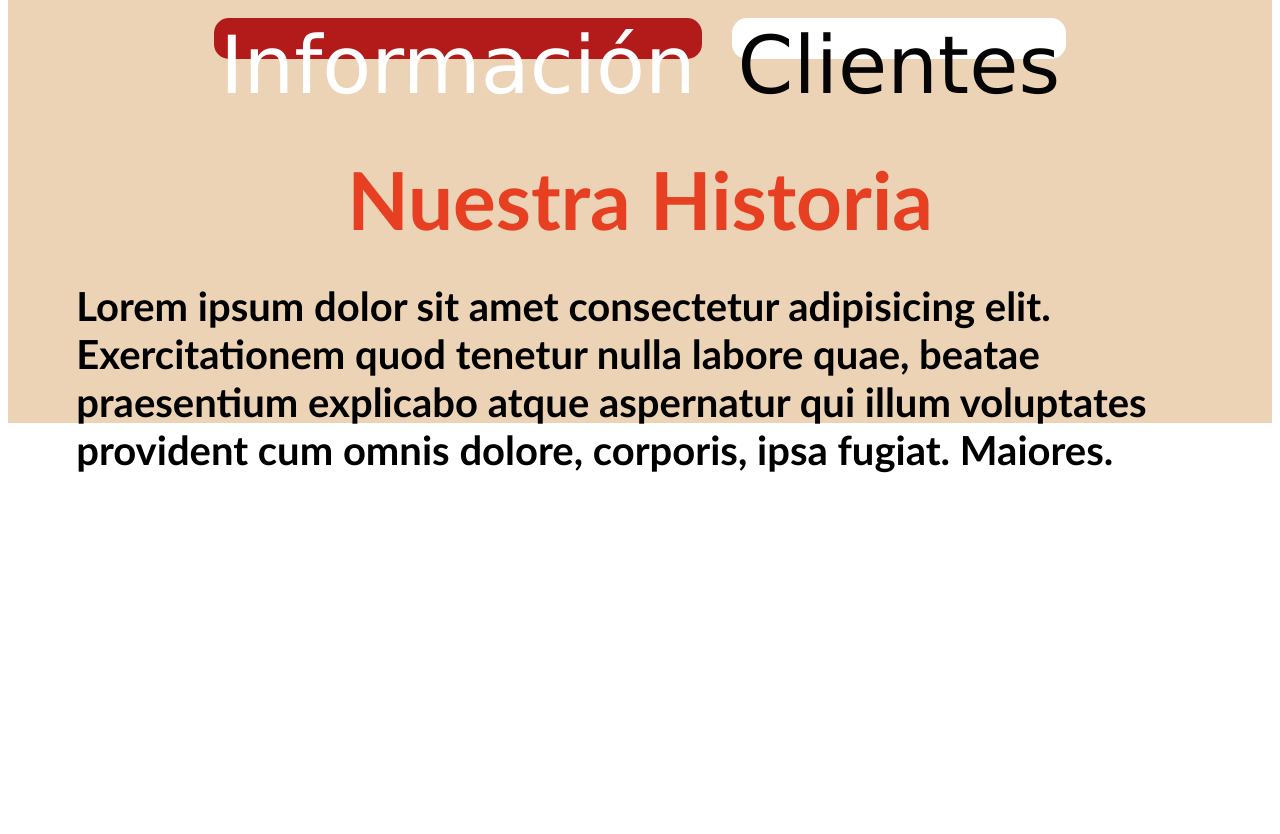
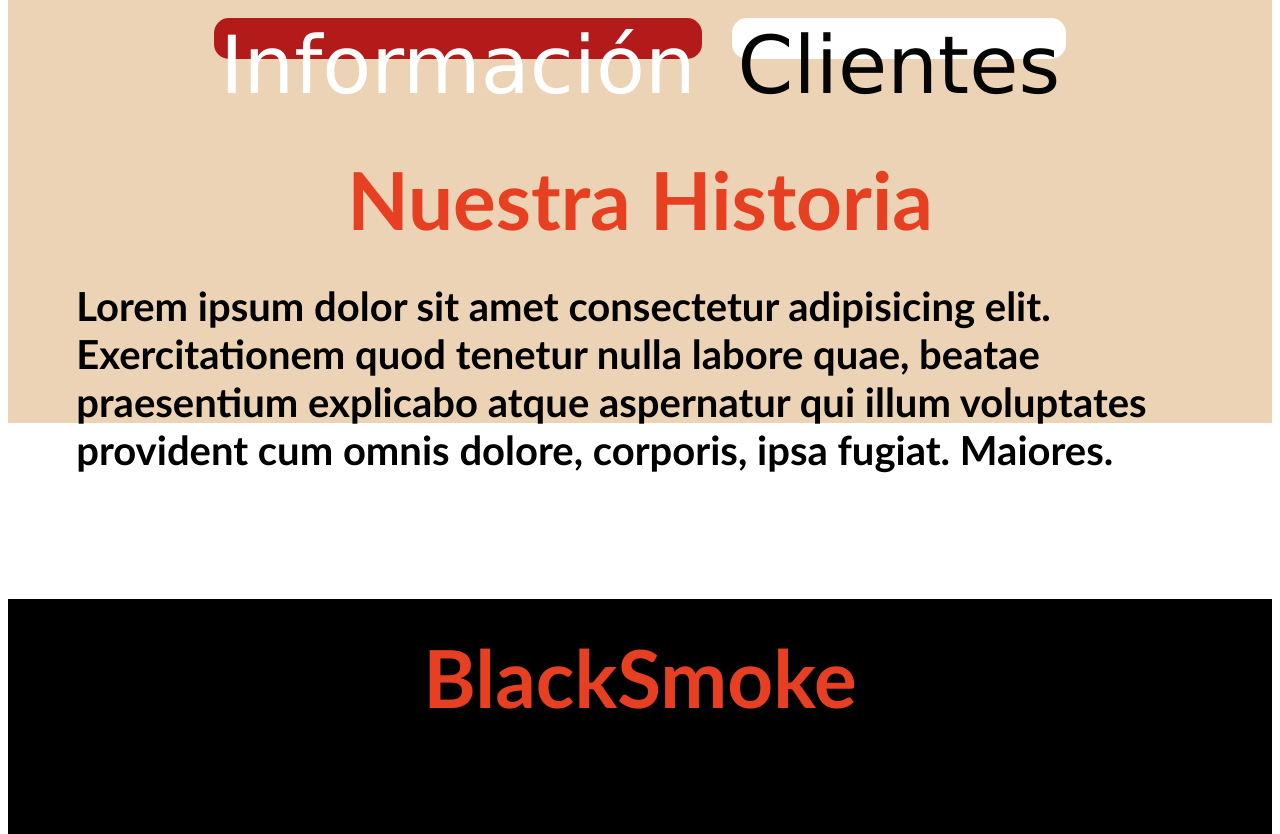
Before and after one commit to MDUCO/Prueba-Chalenge-Section-, a plain HTML site: page index.html in a window 1280 px wide. Shown: the part 761-1595 px from the top of the page. Before the commit the page ends 1353 px from the top, so only its background shows below. Drawn offline with Linux system fonts and the light colour scheme.

Commit message:
pie-pagina

```diff
--- a/index.css
+++ b/index.css
@@ -148,3 +148,12 @@ font-family: 'Gill Sans', 'Gill Sans MT', Calibri, 'Trebuchet MS', sans-serif;
 color: rgb(0, 0, 0);
 
 }
+
+.container-pie{
+    height: 20%;
+    width: 100%;
+    background-color: black;
+    display: flex;
+    justify-content: center;
+    align-items: flex-start;
+}
--- a/index.html
+++ b/index.html
@@ -49,7 +49,10 @@
                corporis, ipsa fugiat. Maiores.</h4>
 
            </div>
+<div class="Container-pie">
+  <h2>BlackSmoke</h2>
 
+</div>
       </div>
 
 
```
